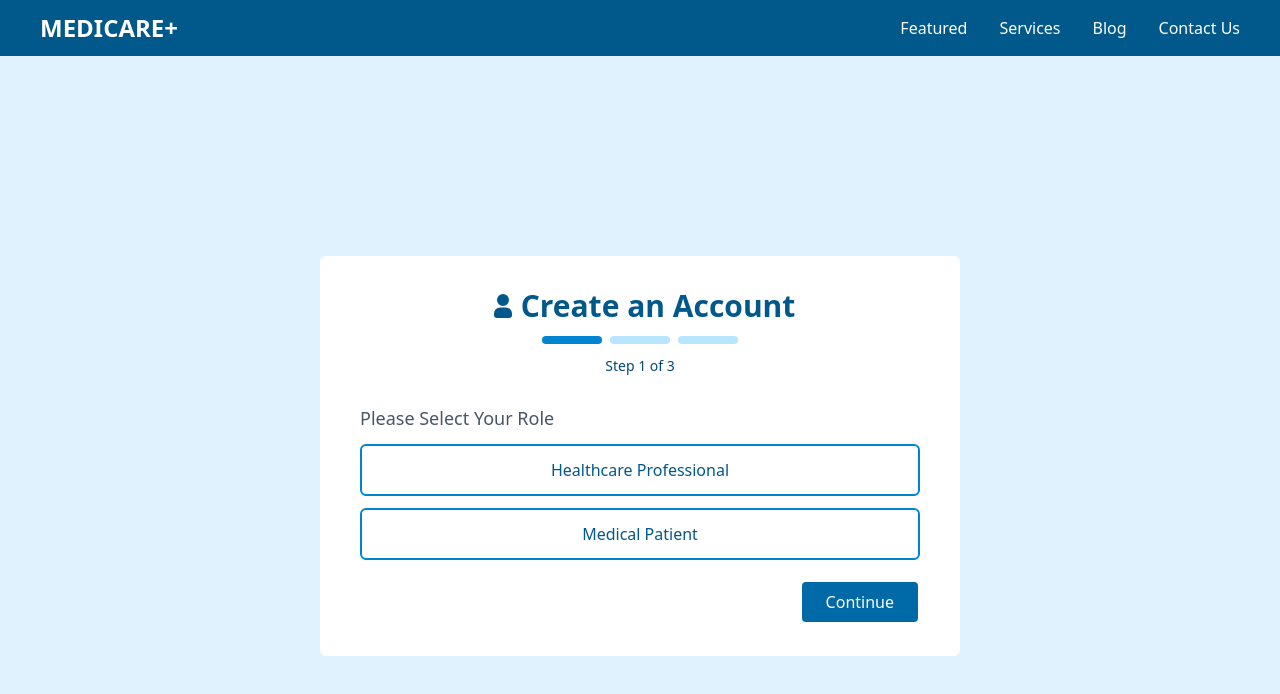
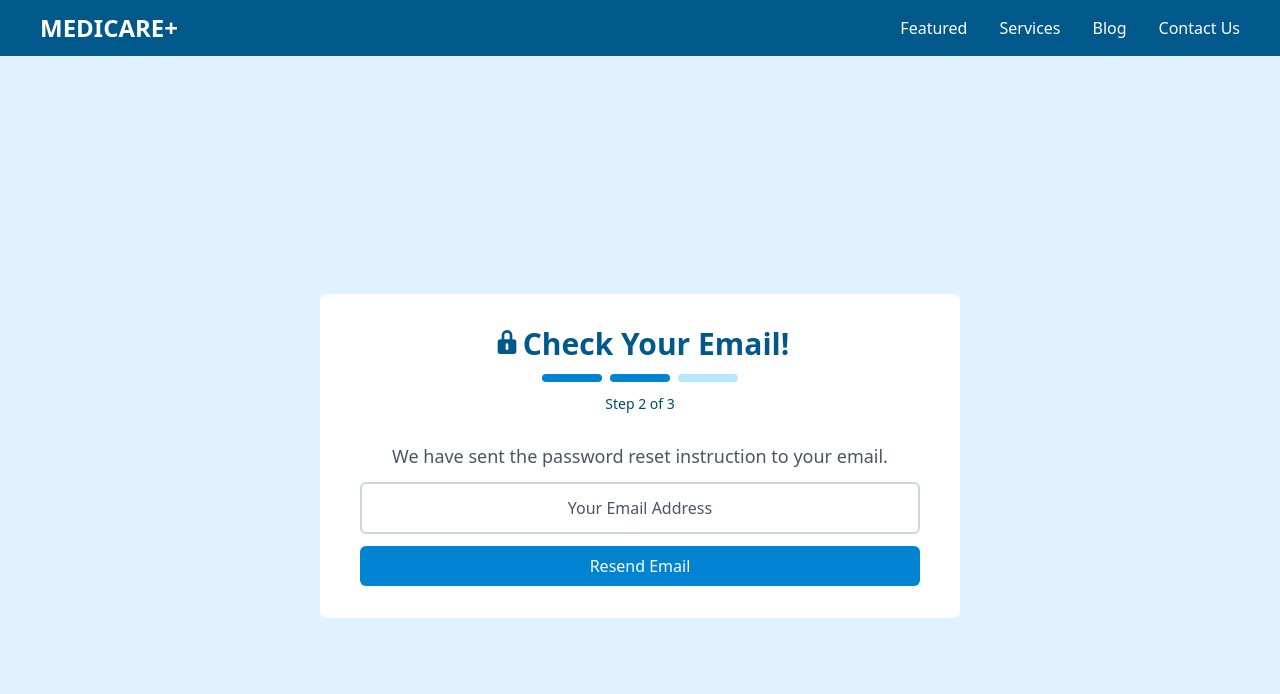
Before and after one commit to XuanGiaHanNguyen/MediCare-, a React (Vite) app in the folder frontend/: page /linksent in a window 1280 px wide. Shown: the top 694 px of the page. Built offline with nearby package versions, Linux system fonts and the light colour scheme.

Commit message:
updated UI

```diff
--- a/frontend/src/pages/PassReset/LinkSent.jsx
+++ b/frontend/src/pages/PassReset/LinkSent.jsx
@@ -1,57 +1,36 @@
 import { useState } from "react";
-import { UserIcon } from "../../assets/icon"
+import { LockIcon } from "../../assets/icon"
 import { Link } from "react-router-dom";
 
 import Header from "../../component/header";
 
 function LinkSent (){
-    const [selectedRole, setSelectedRole] = useState("");
-
-    const handleRoleSelect = (role) => {
-        setSelectedRole(role);
-    };
-
-    const getRoleButtonClass = (role) => {
-        const baseClass = "border-2 border-sky-600 text-sky-800 font-medium w-full flex text-center justify-center py-3 rounded-md hover:bg-sky-600 hover:text-white cursor-pointer";
-        const selectedClass = "bg-sky-600 text-white";
-
-        return selectedRole === role ? `${baseClass} ${selectedClass}` : baseClass;
-    };
 
     return(
         <div>
             <Header></Header>
             <div className="w-full h-screen bg-sky-100 flex items-center justify-center">
                 <div className="bg-white p-5 rounded-md flex flex-col items-center w-1/2 gap-3 py-8 px-10">
-                    <h1 className="text-3xl text-sky-800 font-semibold flex flex-row"><span>{UserIcon}</span>Create an Account </h1>
+                    <h1 className="text-3xl text-sky-800 font-semibold flex flex-row"><span>{LockIcon}</span>Check Your Email!</h1>
                     <div className="flex items-center justify-center space-x-2">
                         <div className="w-15 h-2 bg-sky-600 rounded-full"></div>
-                        <div className="w-15 h-2 bg-sky-200 rounded-full"></div>
+                        <div className="w-15 h-2 bg-sky-600 rounded-full"></div>
                         <div className="w-15 h-2 bg-sky-200 rounded-full"></div>
                     </div>
-                    <p className="text-sm text-sky-900 mb-4">Step 1 of 3</p>
-                    <h2 className="text-lg font-medium flex w-full text-gray-600">Please Select Your Role</h2>
+                    <p className="text-sm text-sky-900 mb-4">Step 2 of 3</p>
+                    <h2 className="text-lg font-medium w-full text-gray-600 flex text-center justify-center"> We have sent the password reset instruction to your email.</h2>
 
-                    <div
-                        className={getRoleButtonClass("healthcare")}
-                        onClick={() => handleRoleSelect("healthcare")}
-                    >
-                        Healthcare Professional
+
+                    <div className="w-full text-gray-600 flex text-center justify-center px-3 py-3 border-2 border-gray-300 rounded-md focus:outline-none focus:border-sky-600 focus:ring-1 focus:ring-sky-600">
+                        Your Email Address
                     </div>
 
-                    <div
-                        className={getRoleButtonClass("patient")}
-                        onClick={() => handleRoleSelect("patient")}
+                    <Link to="/enteremail"
+                        className="font-medium w-full flex text-center justify-center py-2 rounded-md bg-sky-600 text-white cursor-pointer"
                     >
-                        Medical Patient
-                    </div>
+                        Resend Email
+                    </Link>
 
-
-                    <div className="flex w-full justify-end pt-2">
-                        <Link to="/signup" className="border-2 px-6 py-2 rounded-md font-medium text-white bg-sky-700 cursor-pointer">
-                            Continue
-                        </Link >
-                    </div>
 
                 </div>
             </div>
```
